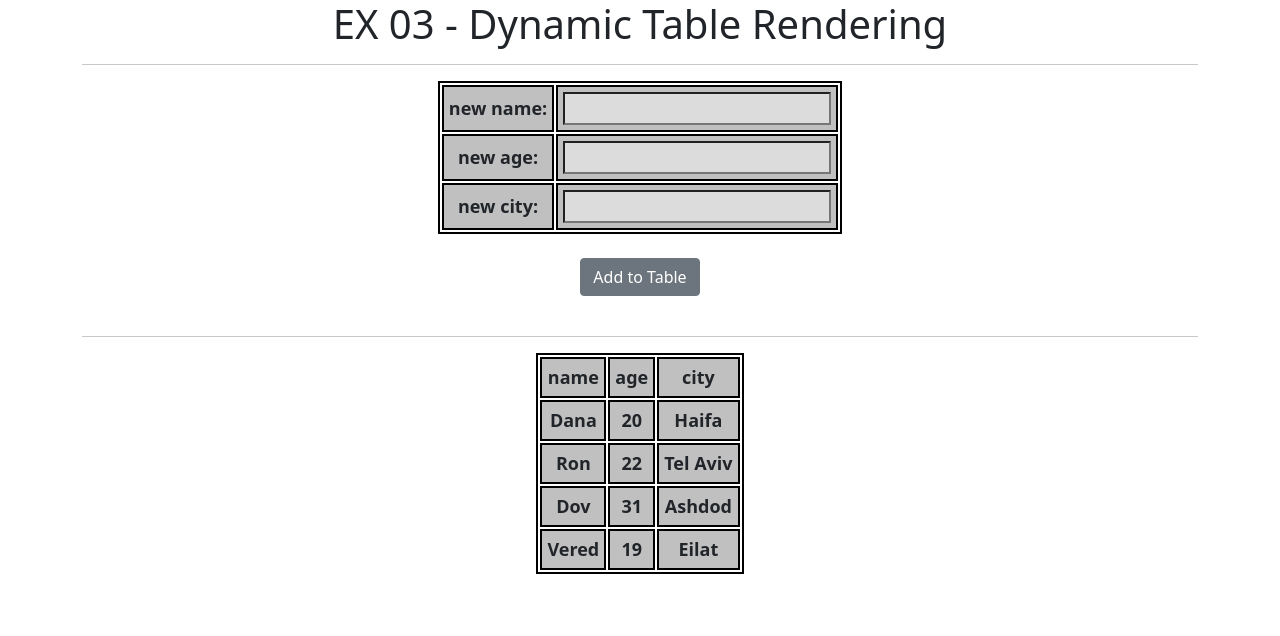
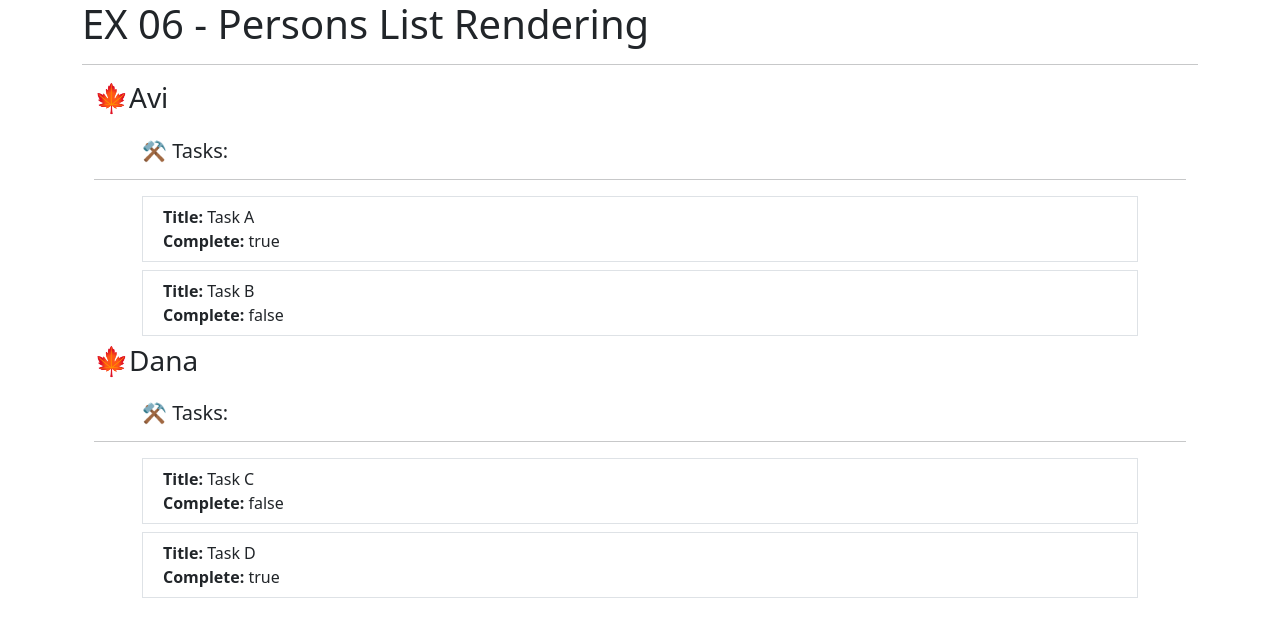
Before and after one commit to sapir0507/myapp, a React (Create React App) app: page / in a window 1280 px wide. Shown: the top 636 px of the page. Built offline with nearby package versions, Linux system fonts and the light colour scheme.

Commit message:
nested dynamic components

```diff
--- a/src/App.js
+++ b/src/App.js
@@ -1,14 +1,15 @@
 /* eslint-disable react/jsx-pascal-case */
 import './App.css';
 import Ex05DynamicAddToTableComp from './project/Exercises/03_DynamicRender/Ex_05';
+import Ex06DynamicPersonsListComp from './project/Exercises/03_DynamicRender/Ex_06';
 
 
 
 function App() {
   return (
-    <div className="App">
+    <div>
 
-    <Ex05DynamicAddToTableComp></Ex05DynamicAddToTableComp>
+    <Ex06DynamicPersonsListComp></Ex06DynamicPersonsListComp>
     </div>
   );
 }
--- /dev/null
+++ b/src/project/Exercises/03_DynamicRender/Ex_06.js
@@ -0,0 +1,30 @@
+import {Container} from 'react-bootstrap';
+import Ex06x01Comp from './Ex_06_1';
+
+function Ex06DynamicPersonsListComp() {
+
+    const personsList = [
+        {name: 'Avi',
+        tasks:[
+            {title: 'Task A', completed: true},
+            {title: 'Task B', completed: false}
+
+        ]},
+        {name: 'Dana',
+        tasks:[
+            {title: 'Task C', completed: false},
+            {title: 'Task D', completed: true}
+        ]}
+    ]
+
+    return ( <Container>
+        <h1>EX 06 - Persons List Rendering</h1>
+        <hr />
+        {personsList.map((person, i)=>{
+            return <Ex06x01Comp key={i} person={person}></Ex06x01Comp>
+        })}
+
+    </Container> );
+}
+
+export default Ex06DynamicPersonsListComp;
--- /dev/null
+++ b/src/project/Exercises/03_DynamicRender/Ex_06_1.js
@@ -0,0 +1,28 @@
+/* eslint-disable no-unused-vars */
+import { useState } from 'react';
+import {Container} from 'react-bootstrap';
+import Ex06x01x01Comp from './Ex_06_1_1';
+
+function Ex06x01Comp(props) {
+
+    const [person, setPerson] = useState(props.person)
+
+    return ( <Container>
+        <h3 className='mb-4'>🍁{person.name}</h3>
+
+        <h5 className='m-2 mx-5'>⚒ Tasks: </h5>
+        <hr />
+        {
+            person.tasks.map((task, i)=>{
+                return <div className='border m-2 mx-5 p-2' key={i} >
+                    <Ex06x01x01Comp task={task}></Ex06x01x01Comp>
+                </div>
+            })
+        }
+
+
+
+    </Container> );
+}
+
+export default Ex06x01Comp;
--- /dev/null
+++ b/src/project/Exercises/03_DynamicRender/Ex_06_1_1.js
@@ -0,0 +1,18 @@
+import {Container, Row, Col} from 'react-bootstrap';
+
+function Ex06x01x01Comp(props) {
+    return ( <Container>
+        <Row>
+            <Col>
+            <b>Title:</b> {props.task.title}
+            </Col>
+        </Row>
+        <Row>
+            <Col>
+            <b>Complete:</b> {props.task.completed? 'true': 'false'}
+            </Col>
+        </Row>
+    </Container> );
+}
+
+export default Ex06x01x01Comp;
```
Also changed, not shown: src/Advanced JS/demo1_anonymousFunction.js (added, +26 -0 lines).
